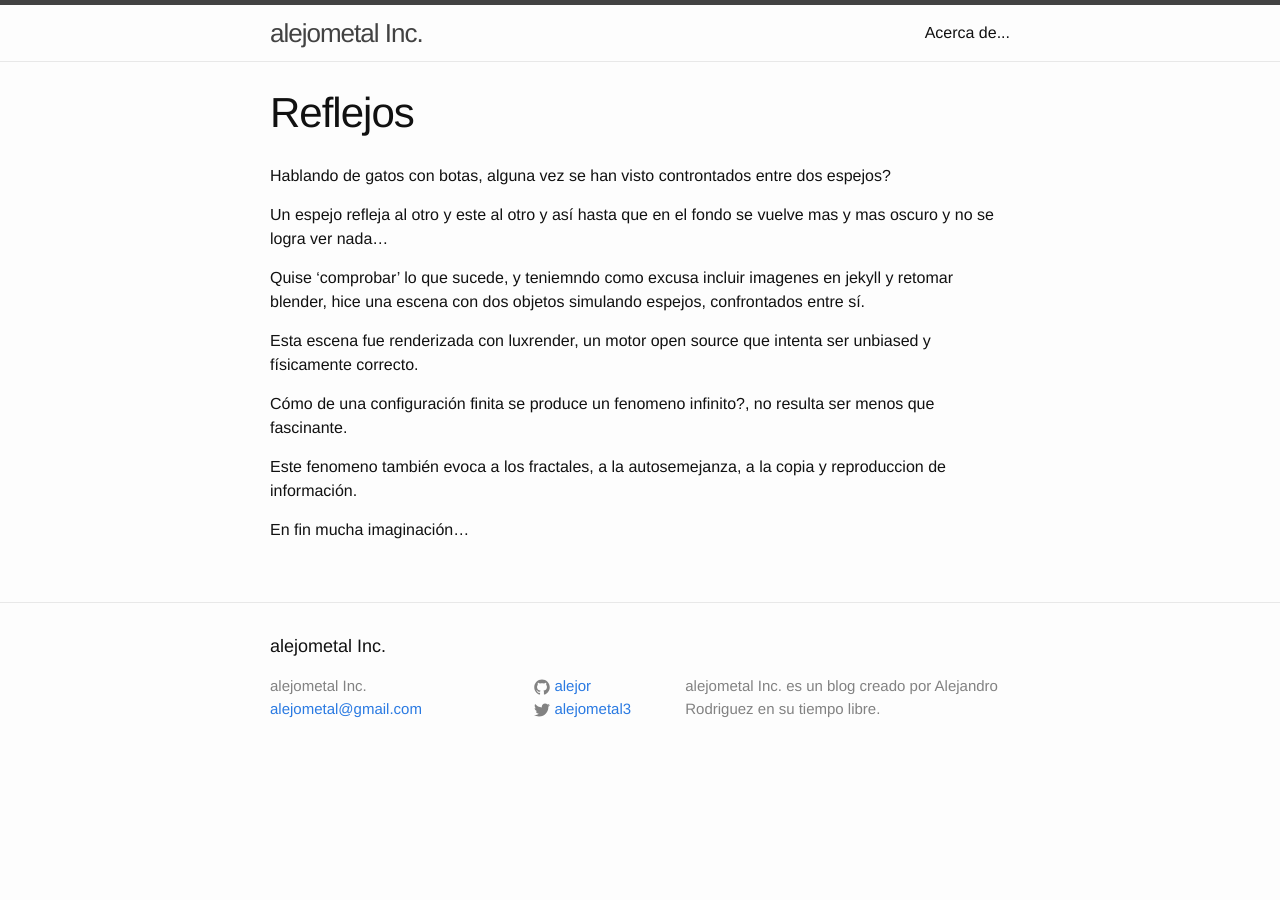
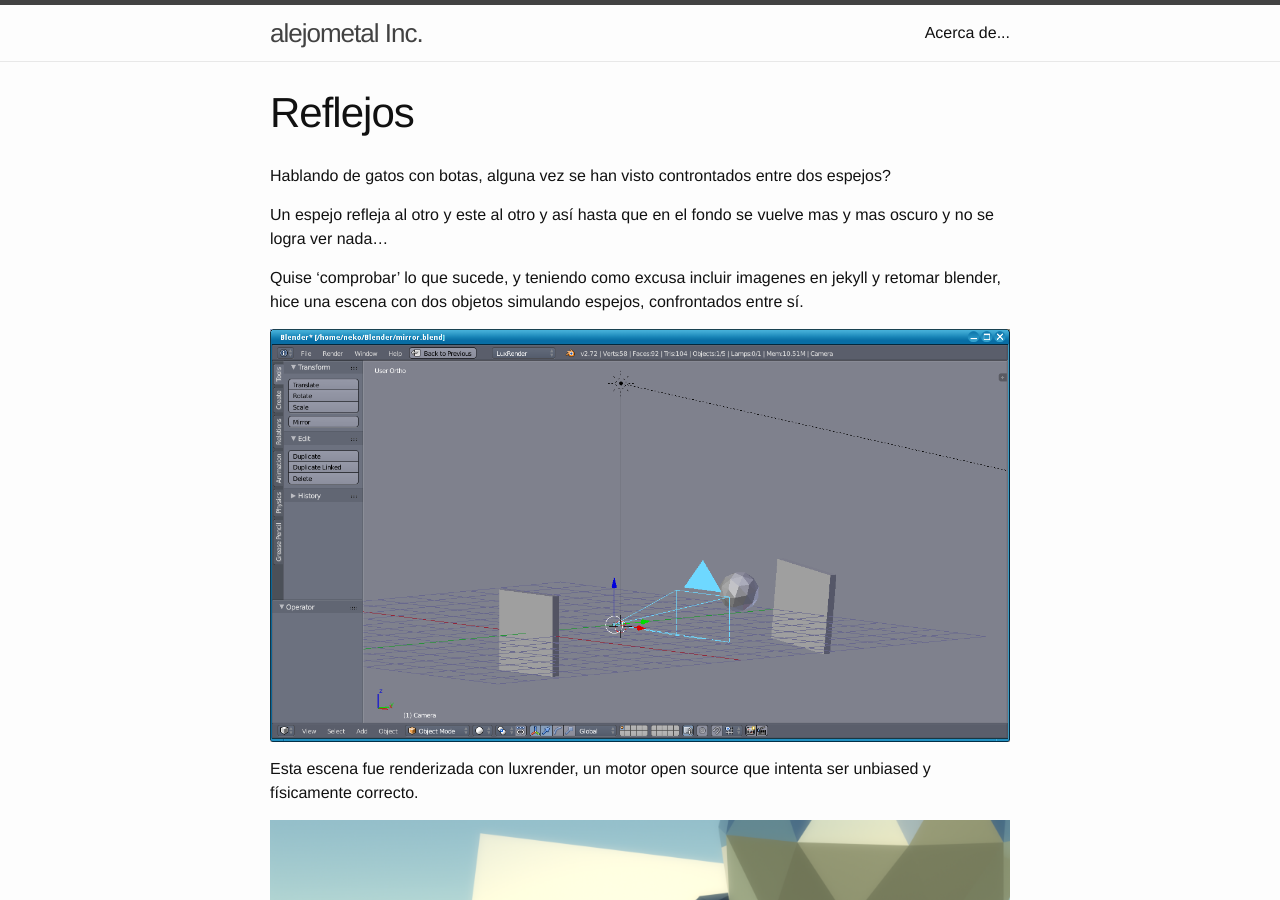
Before and after one commit to alejor/alejor.github.io, a Jekyll site: the page built from _posts/2014-12-28-Reflejos.markdown, in a window 1280 px wide and 900 px high. Built offline with Jekyll 4.4.1, drawn with Linux system fonts in a browser that asks for light colours.

Commit message:
Reflejos, incrustar imagenes

```diff
--- a/_posts/2014-12-28-Reflejos.markdown
+++ b/_posts/2014-12-28-Reflejos.markdown
@@ -6,11 +6,13 @@
 
 Un espejo refleja al otro y este al otro y así hasta que en el fondo se vuelve mas y mas oscuro y no se logra ver nada...
 
-Quise 'comprobar' lo que sucede, y teniemndo como excusa incluir imagenes en jekyll y retomar blender, hice una escena con dos objetos simulando espejos, confrontados entre sí.
+Quise 'comprobar' lo que sucede, y teniendo como excusa incluir imagenes en jekyll y retomar blender, hice una escena con dos objetos simulando espejos, confrontados entre sí.
+
+![Escena](/images/blender.png)
 
 Esta escena fue renderizada con luxrender, un motor open source que intenta ser unbiased y físicamente correcto.
 
-
+![Render](/images/mirror.png)
 
 Cómo de una configuración finita se produce un fenomeno infinito?, no resulta ser menos que fascinante.
 
```
